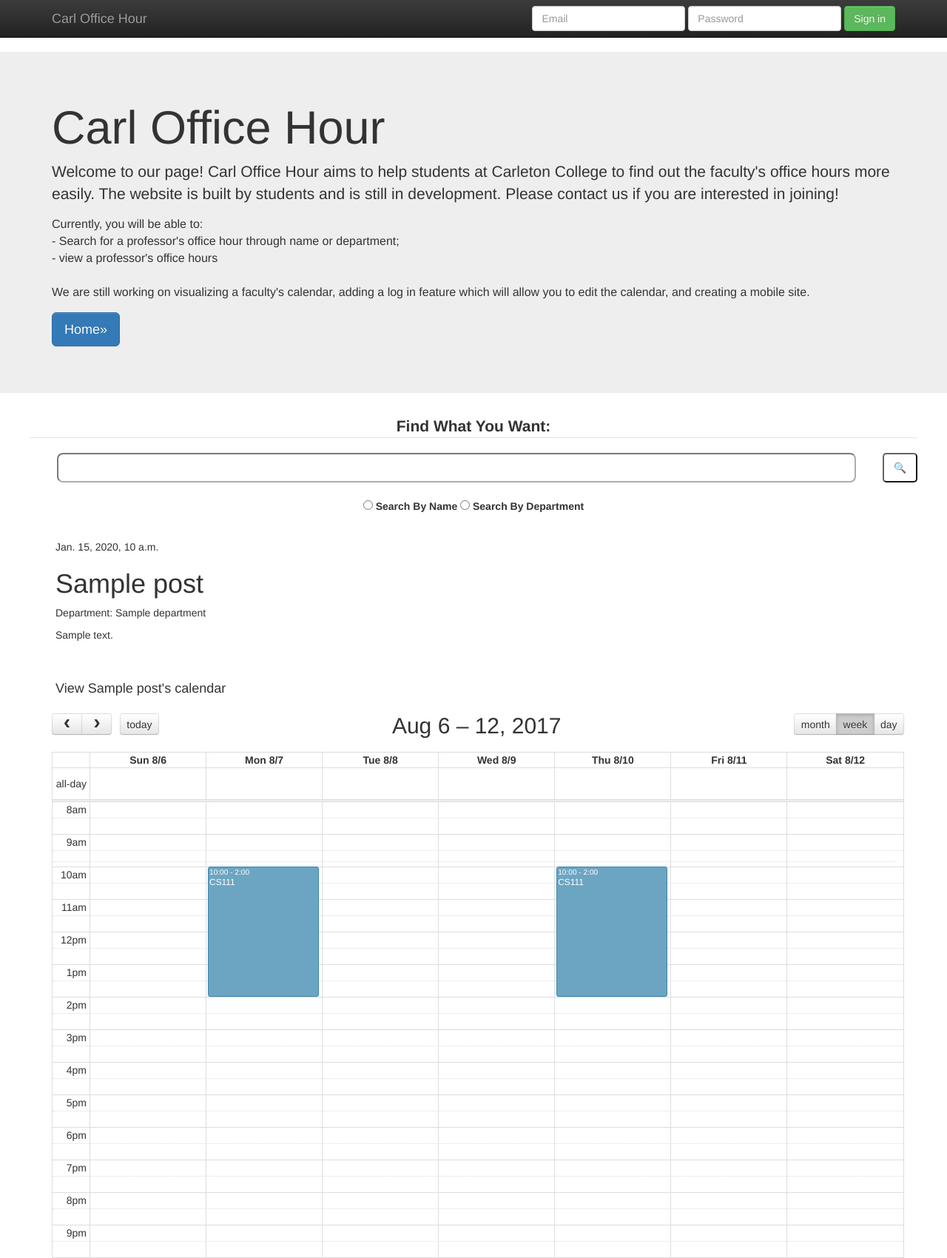
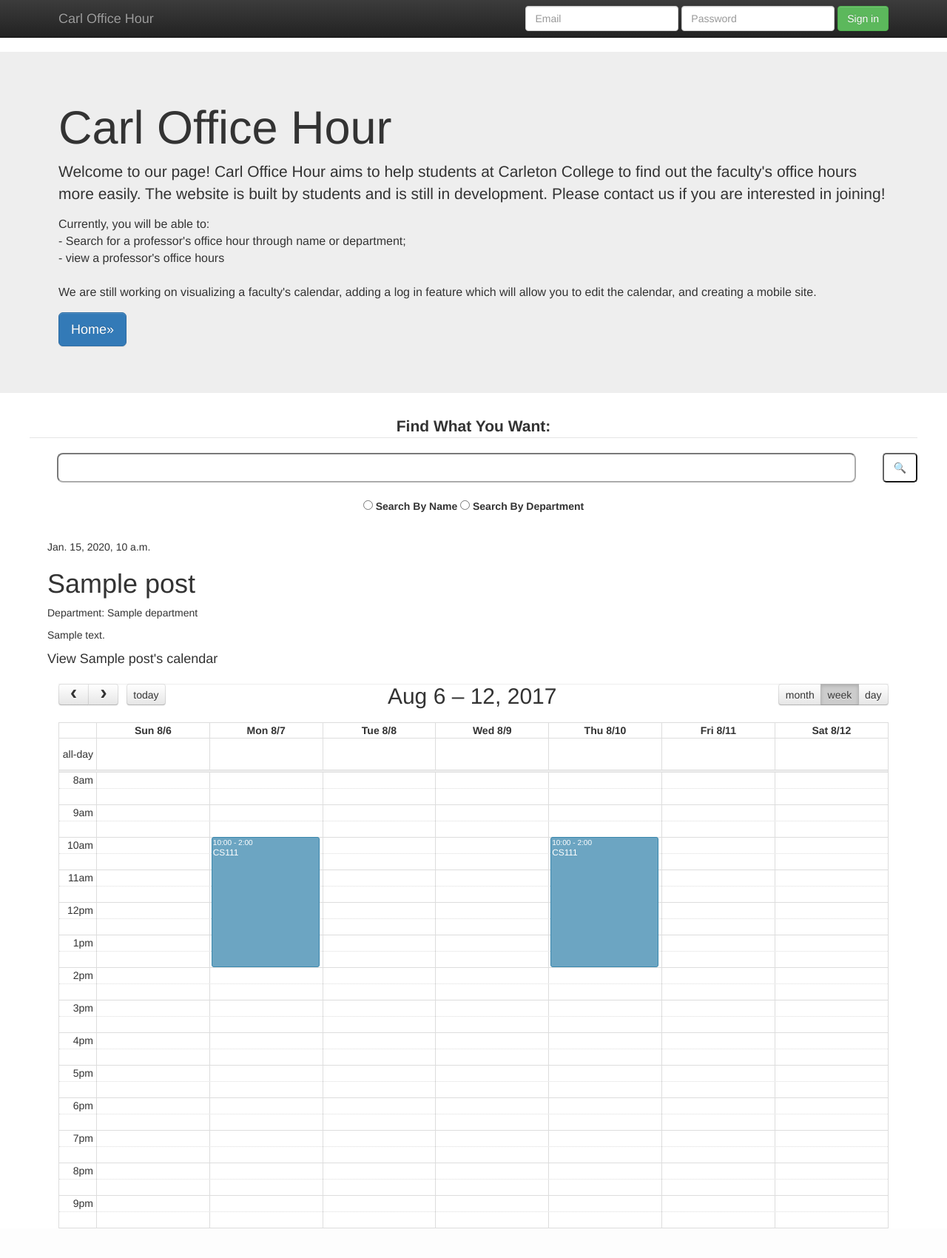
Before and after one commit to Eva-Zhong/my-django-app, a Django app: template blog/templates/blog/post_detail.html in a window 1280 px wide. Shown: the whole page at 74% size. After the commit the page ends 1660 px from the top, so only its background shows below. Run offline with Django 3.2, Linux system fonts and the light colour scheme; the template is opened without the code that fills it: most values are stand-ins (such as "Sample title", 1, 10 or a date in 2020); lists and menus that the app fills with data are empty; some libraries are stand-ins or nearby versions.

Commit message:
calendar class=container; format sync with the top jumbotron

```diff
--- a/blog/static/css/jumbotron.css
+++ b/blog/static/css/jumbotron.css
@@ -9,13 +9,28 @@ body {
 .container.row {
   position: absolute;
   margin-bottom: 15px;
-  margin-left: 40px;
+  margin-left: 20px;
   margin-right: 40px;
   margin-bottom: 200px;
+  height:auto;
+  overflow:auto;
+  padding: 0px;
+  /*margin-left: 0; margin-right: 0;  margin-top:0;*/
+  font-family: arial, serif;
+  object-fit: contain;
+
+}
+
+.container {
+  width: 90%;
 }
 
 #calendar {
-  width: 90%;
-  left: 50px;
+  /*width: 90%;*/
+  /*left: 50px;*/
   position: absolute;
+  display: block;
 }
+
+.post-detail {
+}
--- a/blog/templates/blog/post_detail.html
+++ b/blog/templates/blog/post_detail.html
@@ -3,7 +3,7 @@
 {% block content %}
   {% block post %}
 
-    <div class="post-detail" style="margin-left:20px; margin-right:20px; margin-bottom: 50px;">
+    <div class="post-detail">
 
         {% if post.published_date %}
             <div class="date">
@@ -18,11 +18,11 @@
 
     </div>
 
-    <h style="font-size: 18px; margin-left:20px; margin-right:20px; padding-bottom: 40px;"> View {{ post.title }}'s calendar </h>
+    <h style="font-size: 18px; margin-left:auto; margin-right:auto; padding-bottom: 40px;"> View {{ post.title }}'s calendar </h>
 
-    <div id='calendar' style="padding-top: 20px; margin-left:20px; margin-right:20px;" ></div>
+    <div id='calendar' class="container" style="padding-top: 20px; ></div>
 
-    <div style="padding-bottom: 200px;">
-    </div>
+    <div style="padding-bottom: 200px;"> </div>
+
   {% endblock %}
 {% endblock %}
```
